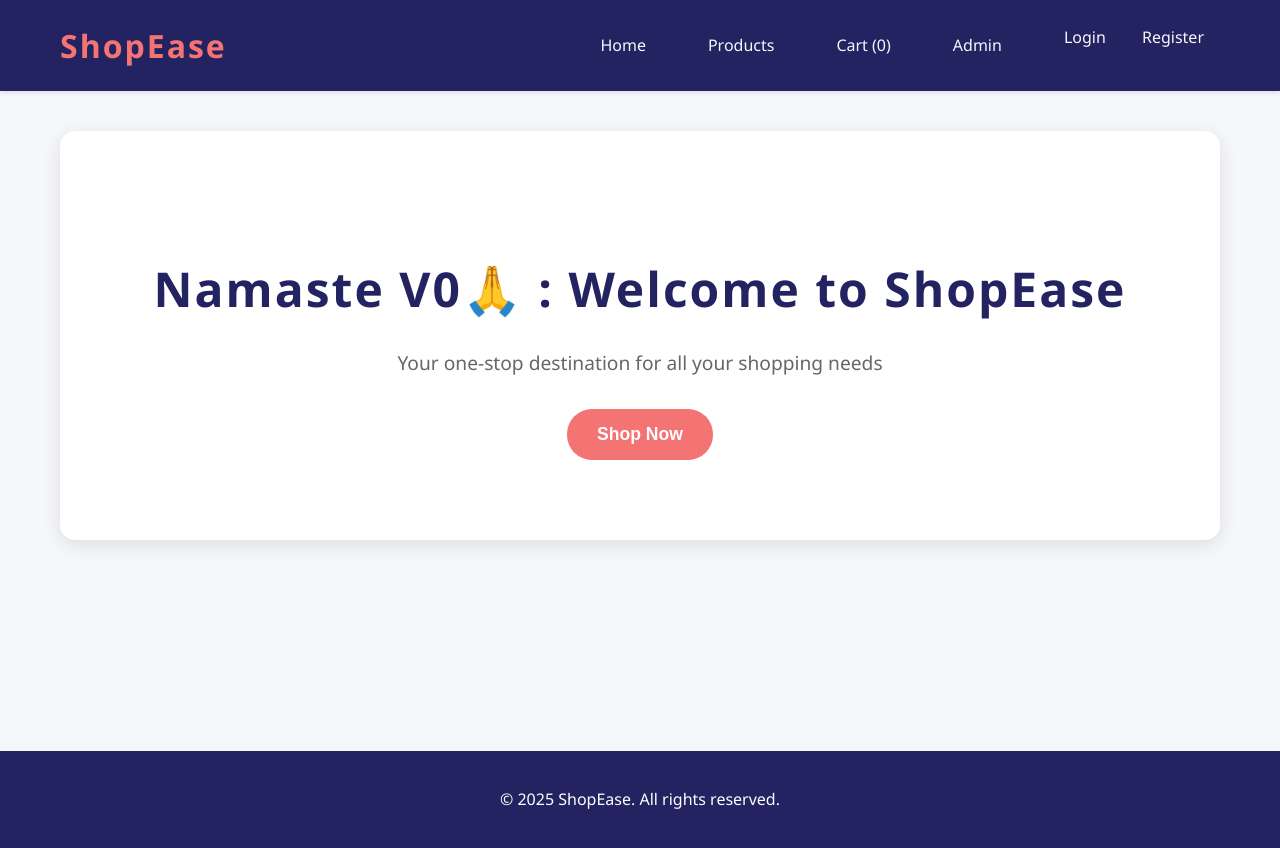
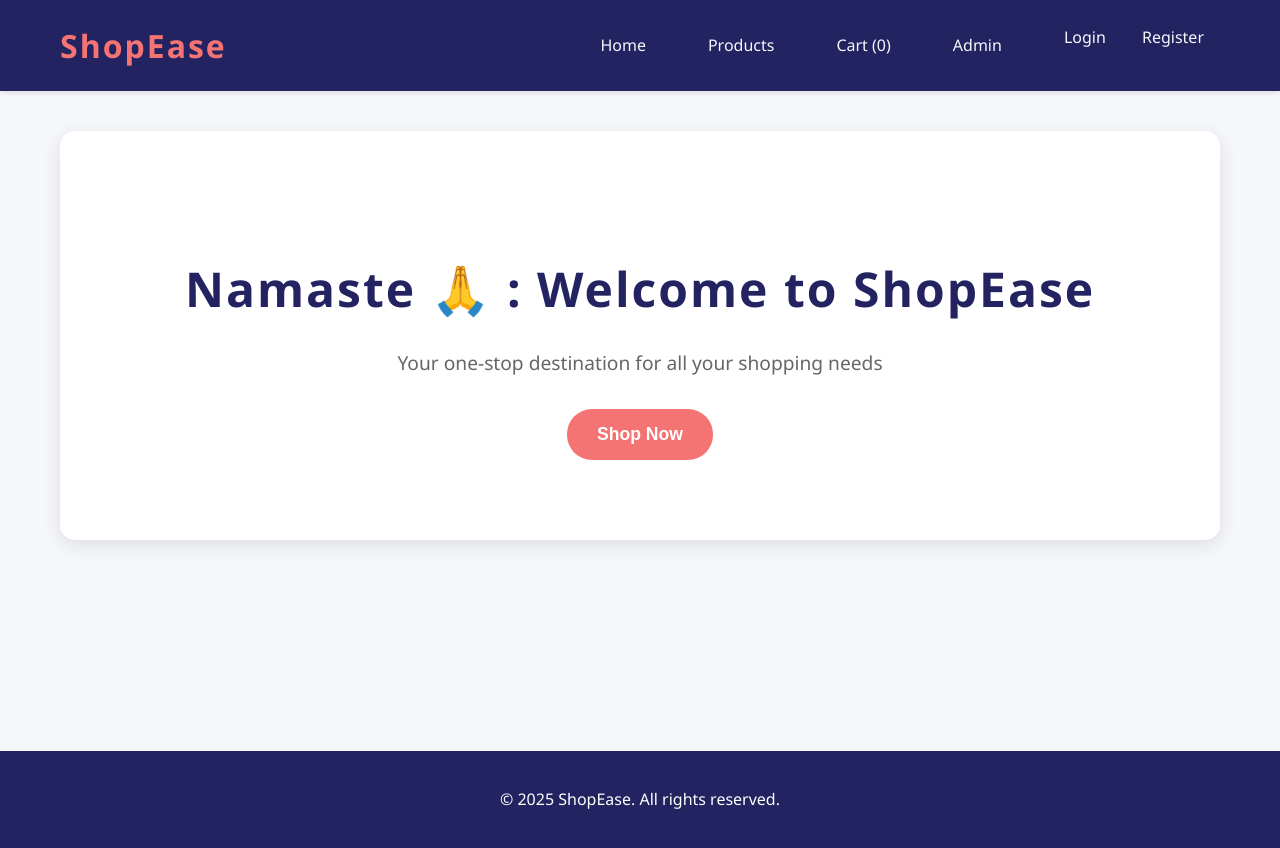
Before and after one commit to Om-Borse26/Microservices-Based-E-Commerce-Platform-, a plain HTML site: page frontend/index.html in a window 1280 px wide. Drawn offline with Linux system fonts and the light colour scheme; no server answers.

Commit message:
new pipeline

```diff
--- a/frontend/index.html
+++ b/frontend/index.html
@@ -30,7 +30,7 @@
         <!-- Home Section -->
         <section id="home-section" class="section">
             <div class="hero">
-                <h2>Namaste V0🙏 : Welcome to ShopEase</h2>
+                <h2>Namaste 🙏 : Welcome to ShopEase</h2>
                 <p>Your one-stop destination for all your shopping needs</p>
                 <button onclick="showSection('products')" class="cta-button">Shop Now</button>
             </div>
```
Also changed, not shown: 1 other file.
